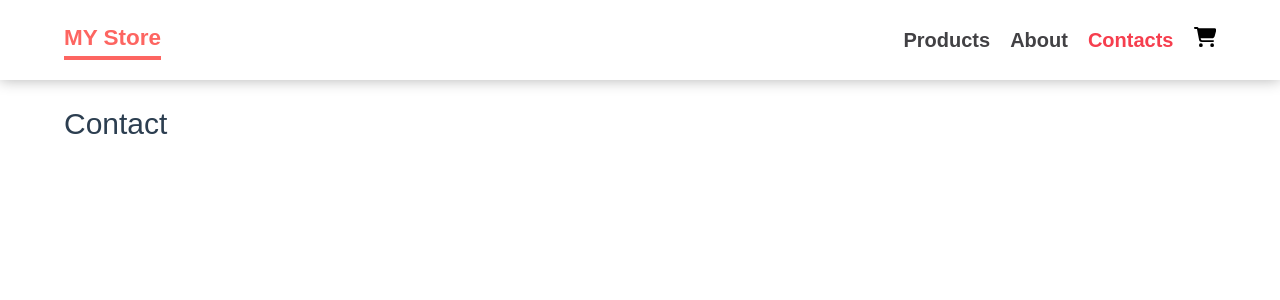
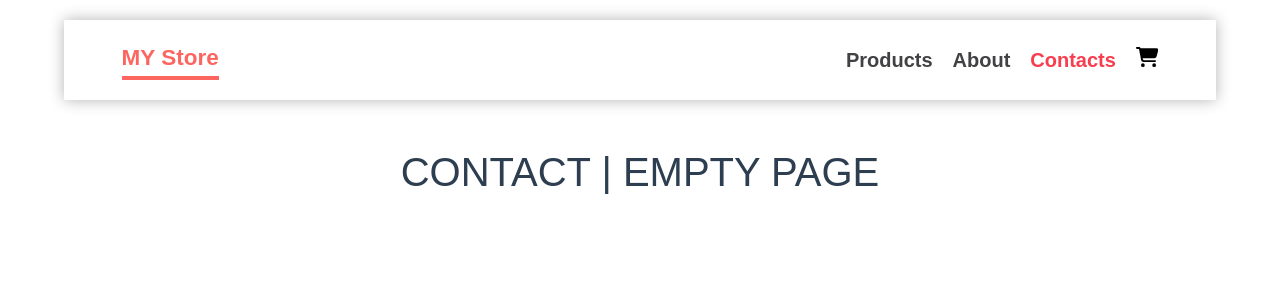
Before and after one commit to gabrielmussafiri/EcomerceApp, a Vue app: page /contacts in a window 1280 px wide. Shown: the top 300 px of the page. Built offline with nearby package versions, Linux system fonts and the light colour scheme.

Commit message:
create card component

```diff
--- a/src/App.vue
+++ b/src/App.vue
@@ -6,7 +6,19 @@
   <div>
     <Header/>
     <RouterView/>
-
-
   </div>
 </template>
+<style scoped>
+main{
+    margin:0;
+    padding: 0;
+    font-family: sans-serif;
+    padding: 20px 5%;
+
+}
+h1{
+    font-size: 40px;
+    text-align: center;
+
+}
+</style>
--- a/src/views/AboutView.vue
+++ b/src/views/AboutView.vue
@@ -1,6 +1,6 @@
 <template>
     <main>
-        <h1>About</h1>
+        <h1>ABOUT | EMPTY PAGE</h1>
 
     </main>
 </template>
@@ -12,6 +12,10 @@ main{
     font-family: sans-serif;
     padding: 20px 5%;
 
+}
+h1{
+    font-size: 40px;
+    text-align: center;
 
 }
 </style>
--- a/src/views/ContactView.vue
+++ b/src/views/ContactView.vue
@@ -1,6 +1,7 @@
 <template>
     <main>
-        <h1>Contact</h1>
+        <h1>CONTACT | EMPTY PAGE</h1>
+
     </main>
 </template>
 
@@ -11,6 +12,10 @@ main{
     font-family: sans-serif;
     padding: 20px 5%;
 
+}
+h1{
+    font-size: 40px;
+    text-align: center;
 
 }
 </style>
--- a/src/views/ItemsView.vue
+++ /dev/null
@@ -1,12 +0,0 @@
-<script setup>
-import { defineProps } from 'vue';
-
-const {product} = defineProps(['product'])
-
-</script>
-
-<template>
-    <div class="card">
-    <img :src="product.image" alt="">
-    </div>
-</template>
--- a/src/views/ProductView.vue
+++ b/src/views/ProductView.vue
@@ -52,20 +52,19 @@ onMounted(fetchProducts);
 
 <style scoped>
 main{
-    /* margin:0;
+    margin:0;
     padding: 0;
     font-family: sans-serif;
-    padding: 20px 5%; */
+    padding: 20px 5%;
 }
 /* Products */
 .sec{
     padding: 10px 5%;
-
 }
 .products{
     display: grid;
     grid-template-columns: repeat(auto-fit,minmax(320px,1fr));
-    border: 2px solid white;
+
 }
 
 .products .card{
```
